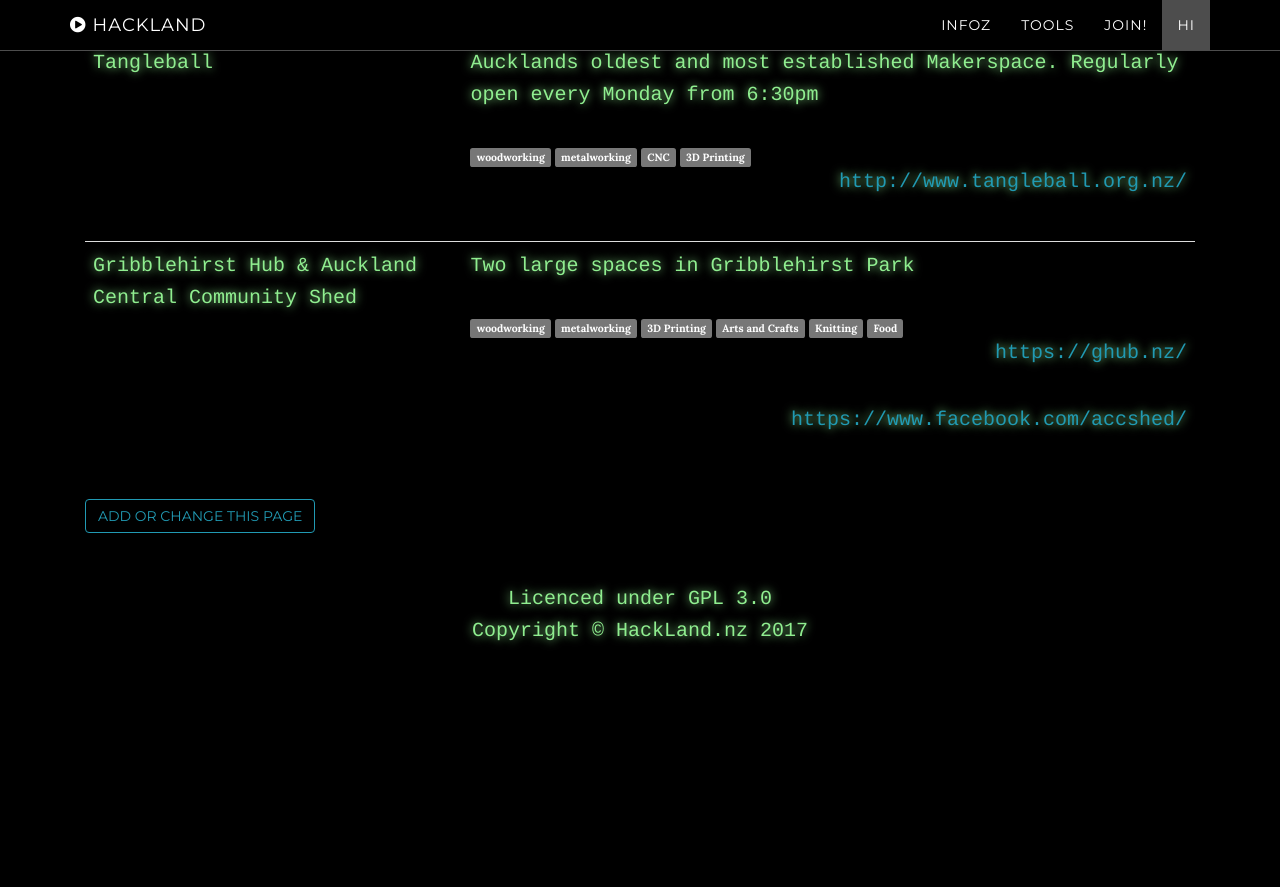
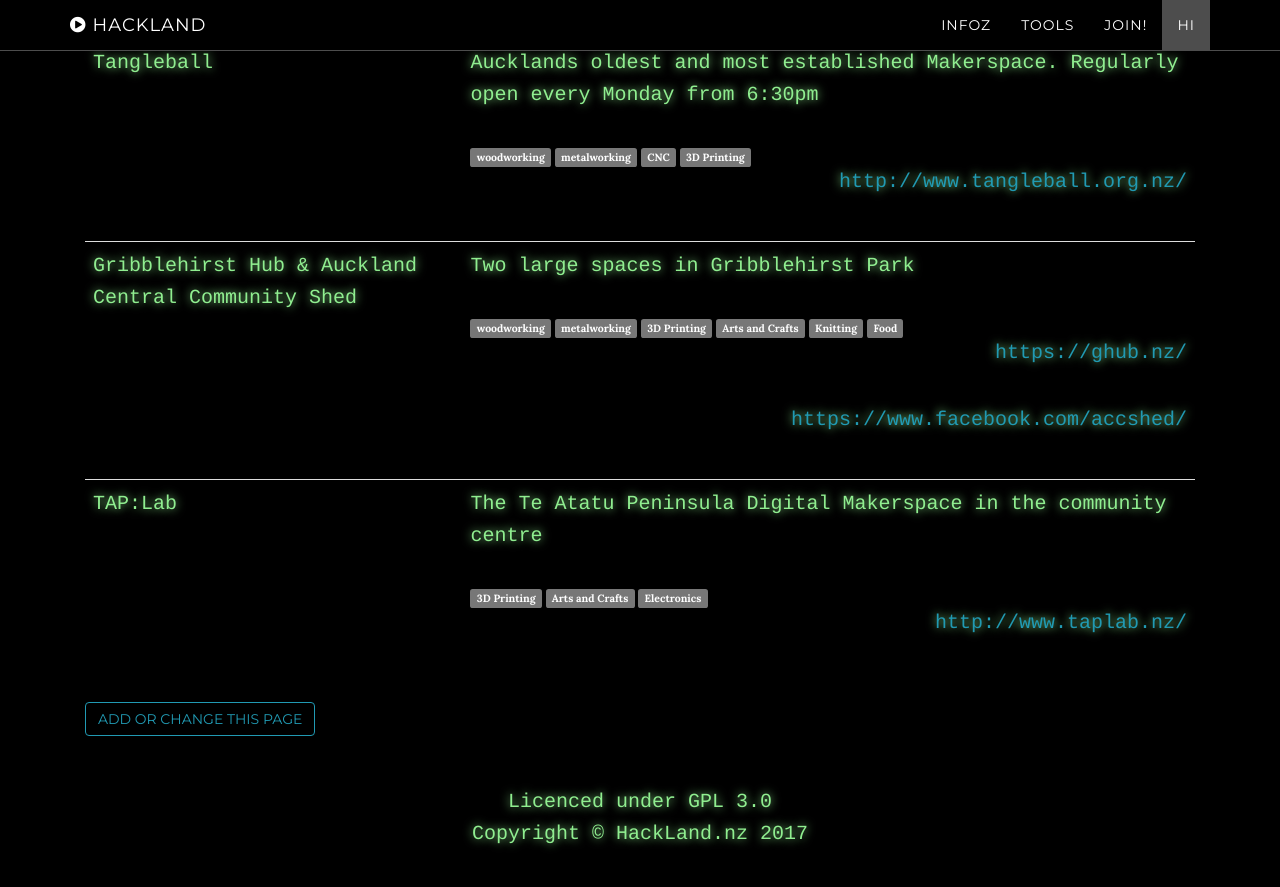
Before and after one commit to HakLand/HakLand.github.io, a Jekyll site: the page built from index.html, in a window 1280 px wide and 900 px high, scrolled down 6970 px. Shown: the top 887 px of the window. Built offline with Jekyll 4.4.1, drawn with Linux system fonts in a browser that asks for light colours; before the commit the page ends 7667 px from its top, so only the background shows below that.

Commit message:
Added tap:lab

```diff
--- a/_includes/other_spaces.html
+++ b/_includes/other_spaces.html
@@ -57,6 +57,26 @@
                     </td>
                   </tr>
 
+                  <tr>
+                    <td>
+                      <p>TAP:Lab</p>
+                    </td>
+                    <td>
+                      <p>The Te Atatu Peninsula Digital Makerspace in the community centre</p>
+
+                      <span class="label label-default">3D Printing</span>
+                      <span class="label label-default">Arts and Crafts</span>
+                      <span class="label label-default">Electronics</span>
+
+                      <p class="text-right">
+                        <a href="http://www.taplab.nz/">
+                          http://www.taplab.nz/
+                        </a>
+                      </p>
+
+                    </td>
+                  </tr>
+
                 </table>
 
                 <a href="https://github.com/AucklandHackspace/AucklandHackspace.github.io/blob/master/_includes/other_spaces.html" class="btn btn-default">
```
